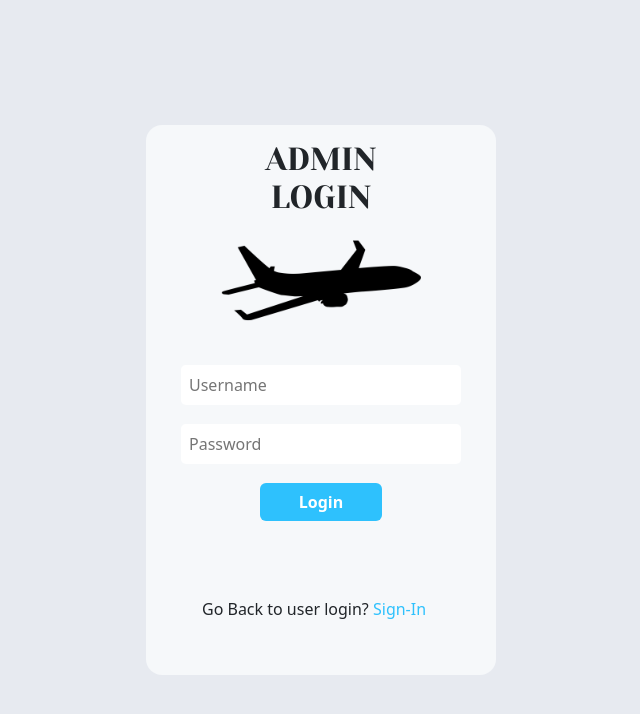
After one commit to Joshua-David1/flight-booking-system-devrev, a Flask app: page /admin-login in a window 1280 px wide. The commit adds this page. Shown: the top 714 px of the page, without its empty margins (319-959 px from the left). Run offline with Flask 3, Linux system fonts and the light colour scheme.

Commit message:
Add validation

```diff
--- a/server.py
+++ b/server.py
@@ -1,27 +1,105 @@
 from flask import Flask, render_template, redirect, url_for
 from flask_wtf import FlaskForm
+from flask_sqlalchemy import SQLAlchemy
 from wtforms import StringField, PasswordField, EmailField
-from wtforms.validators import InputRequired, Regexp, ValidationError
+from wtforms.validators import InputRequired, Regexp, ValidationError, EqualTo
+from flask_login import LoginManager, login_user, UserMixin, logout_user, current_user
 
 app = Flask(__name__)
+app.app_context().push()
 app.config["SECRET_KEY"] = "nothingmuch"
+app.config["SQLALCHEMY_DATABASE_URI"] = "sqlite:///user-data-collection.db"
+app.config["SQLALCHEMY_TRACK_MODIFICATIONS"] = "OFF"
+db = SQLAlchemy(app)
+
+
+### VALIDATIONS
+
+
+class User_check(object):
+    def __init__(self, register=False, admin=False):
+        self.register = register
+        self.admin = admin
+        self.login_message = "user unavailable"
+        self.register_message = "user already exists"
+        self.admin_message = "Admin login is at /admin-login"
+
+    def __call__(self, form, field):
+        if self.register:
+            user = User.query.filter_by(username=field.data).first()
+            if user:
+                raise ValidationError(self.register_message)
+        else:
+            user = User.query.filter_by(username=field.data).first()
+            if user == None:
+                raise ValidationError(self.login_message)
+            if user.username == "admin" and not self.admin:
+                raise ValidationError("")
+
+
+user_check = User_check
+
+
+class Pass_check(object):
+    def __init__(self):
+        self.error_message = "Incorrect Password"
+
+    def __call__(self, form, field):
+        user = User.query.filter_by(username=form.username.data).first()
+        if user is None or field.data != user.password:
+            raise ValidationError("Password Incorrect")
+
+
+pass_check = Pass_check
 
 
 def min_char_check(form, field):
-    if len(field.data) < 6:
-        raise ValidationError("Minimum 6 characters required")
+    if len(field.data) < 5:
+        raise ValidationError("Minimum 5 characters required")
+
+
+###  FORMS
 
 
 class LoginForm(FlaskForm):
     username = StringField(
         "username",
         render_kw={"placeholder": "Username", "maxlength": 25},
-        validators=[InputRequired(message="Enter username"), min_char_check],
+        validators=[
+            InputRequired(message="Enter username"),
+            min_char_check,
+            user_check(admin=False),
+        ],
     )
     password = PasswordField(
         "password",
         render_kw={"placeholder": "Password", "maxlength": 20},
-        validators=[InputRequired(message="Enter password"), min_char_check],
+        validators=[
+            InputRequired(message="Enter password"),
+            min_char_check,
+            pass_check(),
+        ],
+    )
+
+
+class LoginFormAdmin(FlaskForm):
+    username = StringField(
+        "username",
+        render_kw={"placeholder": "Username", "maxlength": 25},
+        validators=[
+            InputRequired(message="Enter username"),
+            min_char_check,
+            user_check(admin=True),
+        ],
+    )
+    password = PasswordField(
+        "password",
+        render_kw={"placeholder": "Password", "maxlength": 20},
+        validators=[
+            InputRequired(message="Enter password"),
+            min_char_check,
+            pass_check(),
+        ],
     )
 
 
@@ -35,12 +113,17 @@ class RegisterForm(FlaskForm):
             Regexp("^[\w]*$", message="Only letter, numbers and underscore."),
             Regexp("^[a-z\_0-9]*$", message="Only small letters"),
             Regexp("^[a-z\_]+[a-z\_0-9]*$", message="Cannot begin with numbers"),
+            user_check(register=True),
         ],
     )
     password = PasswordField(
         "password",
         render_kw={"placeholder": "Password", "maxlength": 20},
-        validators=[InputRequired(message="Enter password"), min_char_check],
+        validators=[
+            InputRequired(message="Enter password"),
+            min_char_check,
+            EqualTo("confirm_password", message="Passwords must match"),
+        ],
     )
     confirm_password = PasswordField(
         "confirm_password",
@@ -52,32 +135,89 @@ class RegisterForm(FlaskForm):
     )
 
 
+##### DATABASE TABLESS
+
+
+## USER TABLE
+class User(UserMixin, db.Model):
+    id = db.Column(db.Integer, primary_key=True)
+    username = db.Column(db.String(25), unique=True, nullable=False)
+    password = db.Column(db.String(25), nullable=False)
+
+
+## BOOKED FLIGHTS TABLE
+
+
+class Booking(UserMixin, db.Model):
+    id = db.Column(db.Integer, primary_key=True)
+    username = db.Column(db.String(25), nullable=False)
+    flight_no = db.Column(db.String(8), nullable=False)
+
+
+## AVAILABLE FLIGHTS TABLE
+
+
+class Flight(UserMixin, db.Model):
+    id = db.Column(db.Integer, primary_key=True)
+    flight_no = db.Column(db.String(8), unique=True, nullable=False)
+    total_seats = db.Column(db.Integer, nullable=False)
+    seats_available = db.Column(db.Integer, nullable=False)
+    date_time = db.Column(db.DateTime, nullable=False)
+    source = db.Column(db.String(30), unique=False, nullable=False)
+    destination = db.Column(db.String(30), unique=False, nullable=False)
+
+
+db.create_all()
+
+
+### ROUTE CONFIGURATION
+
+
 @app.route("/")
 def home():
     return redirect(url_for("login_page"))
 
 
-@app.route("/login")
+@app.route("/login", methods=["POST", "GET"])
 def login_page():
     form = LoginForm()
+    if form.validate_on_submit():
+        return ""
     return render_template("login.html", form=form)
 
 
-@app.route("/register")
+@app.route("/register", methods=["POST", "GET"])
 def register_page():
     form = RegisterForm()
+    if form.validate_on_submit():
+        return redirect(url_for("dashboard_page"))
     return render_template("register.html", form=form)
 
 
+@app.route("/admin-login", methods=["POST", "GET"])
+def admin_login_page():
+    form = LoginFormAdmin()
+    if form.validate_on_submit():
+        return redirect(url_for("admin_dashboard_page"))
+    return render_template("admin-login.html", form=form)
+
+
 @app.route("/dashboard")
-def tickets_page():
+def dashboard_page():
     return render_template("dashboard.html")
+
+
+@app.route("/admin-dashboard")
+def admin_dashboard_page():
+    return render_template("admin-dashboard.html")
 
 
 @app.route("/flight-booking")
 def flights_booking_page():
-    return ""
+    return render_template("flight-booking.html")
 
 
 if __name__ == "__main__":
-    app.run(debug=True)
+    with app.app_context():
+        db.create_all()
+        app.run(debug=True)
--- a/static/styles.css
+++ b/static/styles.css
@@ -13,7 +13,9 @@ body{
 .login-reg-logo{
     width: 200px;
     margin-bottom: 3rem;
-    margin-top: 1.5rem;
+    margin-top: 2rem;
+    position: relative;
+    top: 40px;
 }
 
 .login-div{
@@ -54,6 +56,10 @@ body{
     bottom: 3rem;
     animation-name:slide-from-left;
     animation-duration: 2s;
+}
+
+.rd-text-reg{
+    bottom: 1rem;
 }
 
 .login-btn:hover{
--- /dev/null
+++ b/templates/admin-login.html
@@ -0,0 +1,19 @@
+{% extends 'base.html' %}
+{% block content %}
+
+    <div class="login-div">
+        <h2 style="font-family: 'Yeseva One', cursive;position:absolute;top: 1rem;left: 50%;transform: translateX(-50%);z-index: 1;">ADMIN LOGIN</h2>
+        <img src="{{url_for('static',filename='assets/logo.png')}}" alt="" class="login-reg-logo">
+        <form action="/admin-login" method="POST" novalidate>
+            {{form.csrf_token}}
+            {{form.username(autocomplete="off",class_="reg-input")}}
+            <br>
+            {{form.password(class_="reg-input")}}
+            <br>
+            <button class="btn login-btn">Login</button>
+        </form>
+        <h6 class="redirection-text">Go Back to user login? <a href="{{url_for('login_page')}}" class="redirect"> Sign-In</a></h6>
+    </div>
+
+{{super()}}
+{% endblock %}
--- a/templates/base.html
+++ b/templates/base.html
@@ -6,6 +6,9 @@
     <meta name="viewport" content="width=device-width, initial-scale=1.0">
     <link rel="stylesheet" href="https://cdn.jsdelivr.net/npm/bootstrap@5.2.3/dist/css/bootstrap.min.css" integrity="sha384-rbsA2VBKQhggwzxH7pPCaAqO46MgnOM80zW1RWuH61DGLwZJEdK2Kadq2F9CUG65" crossorigin="anonymous">
     <link rel="stylesheet" href="{{url_for('static',filename='styles.css')}}" />
+    <link rel="preconnect" href="https://fonts.googleapis.com">
+<link rel="preconnect" href="https://fonts.gstatic.com" crossorigin>
+<link href="https://fonts.googleapis.com/css2?family=Yeseva+One&display=swap" rel="stylesheet">
     <link rel="icon" type="image/x-icon" href="{{url_for('static',filename='assets/logo.png')}}">
     <title>Flight ticket booking</title>
 </head>
--- a/templates/dashboard.html
+++ b/templates/dashboard.html
@@ -1,9 +1,6 @@
 {% extends 'base.html' %}
 {% block content %}
 
-    <div class="login-div">
-        <img src="{{url_for('static',filename='assets/logo.png')}}" alt="" class="login-reg-logo">
-    </div>
 
 {{super()}}
 {% endblock %}
```
Also changed, not shown: templates/login.html (+8 -1 lines), templates/register.html (+12 -2 lines), instance/user-data-collection.db (added).
